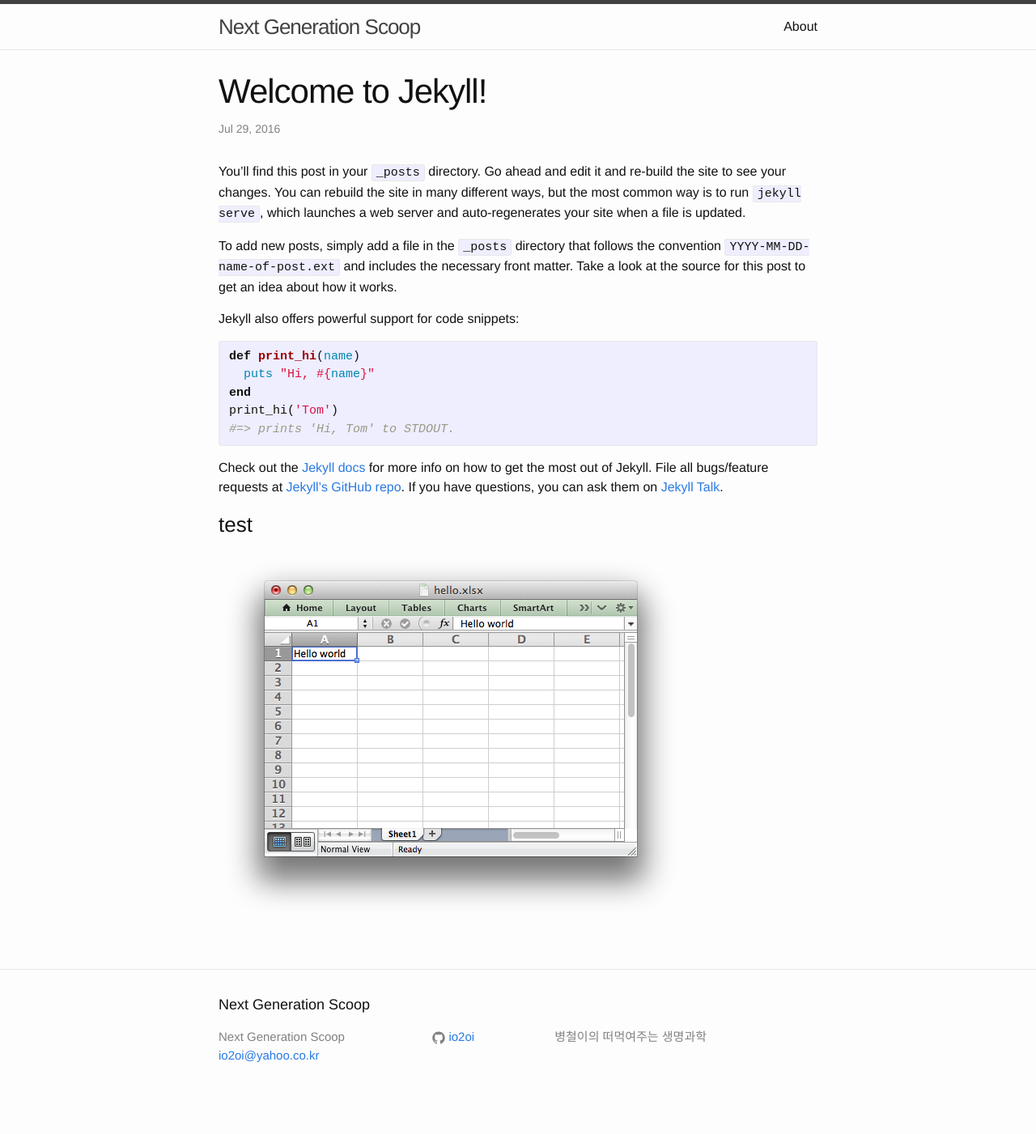
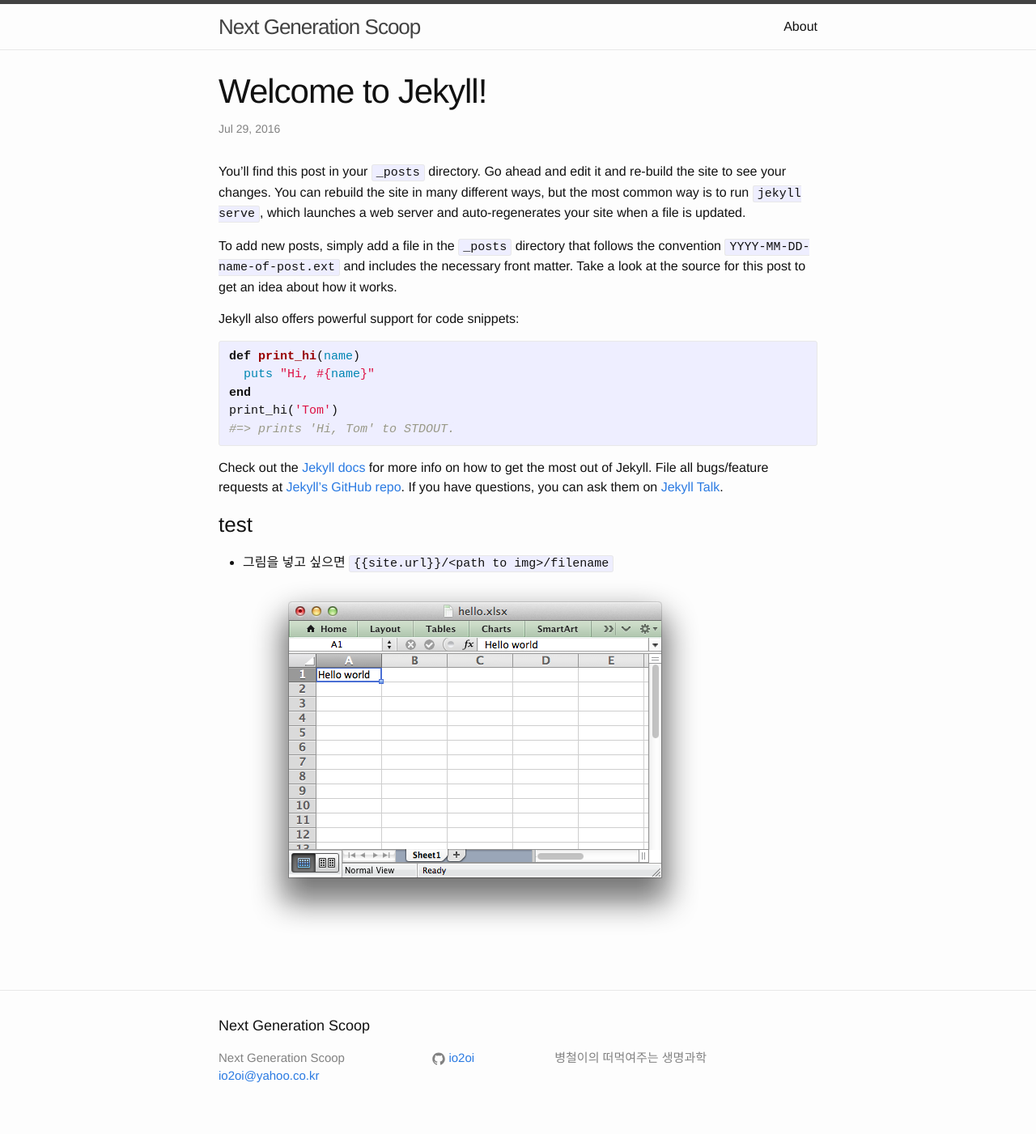
Before and after one commit to io2oi/io2oi.github.io, a Jekyll site: the page built from _posts/2016-07-30-welcome-to-jekyll.markdown, in a window 1280 px wide. Shown: the whole page at 81% size. Built offline with Jekyll 4.4.1, drawn with Linux system fonts in a browser that asks for light colours; before the commit the page ends 1375 px from its top, so only the background shows below that.

Commit message:
add comments on linking images

```diff
--- a/_posts/2016-07-30-welcome-to-jekyll.markdown
+++ b/_posts/2016-07-30-welcome-to-jekyll.markdown
@@ -26,4 +26,5 @@
 
 
 ### test
+* 그림을 넣고 싶으면 {% raw %} `{{site.url}}/<path to img>/filename` {% endraw %}
 ![image-loading]({{site.url}}/img/posts/jekyll/1.png)
```
